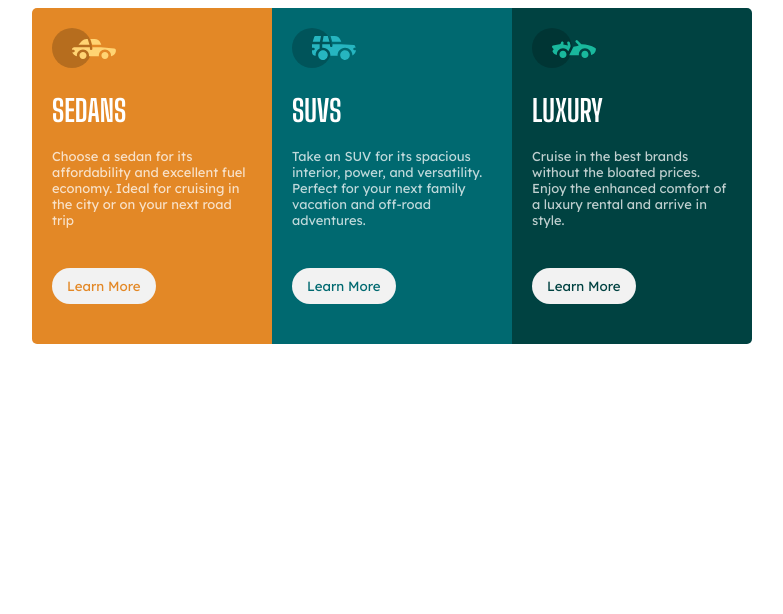
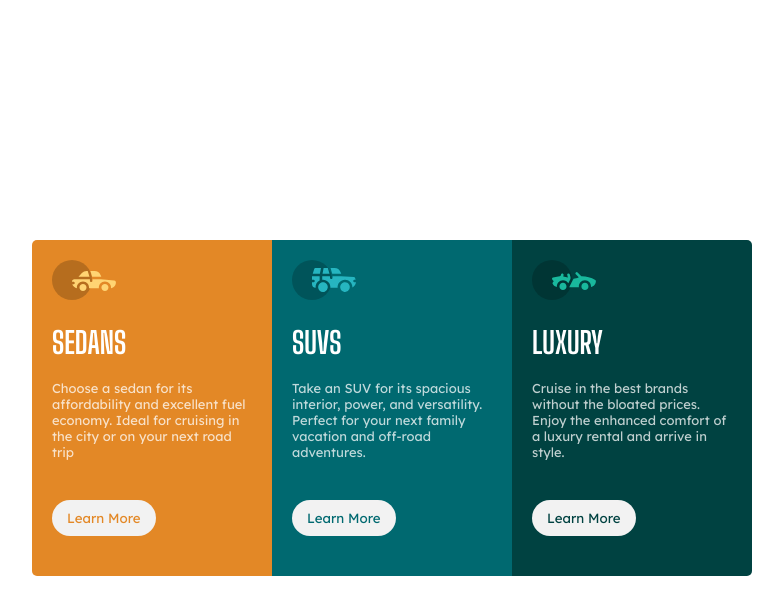
Before and after one commit to barakatokikiola/CSS-Flexbox-And-Grid-Layout-, a plain HTML site: page css_flexbox/flex.html in a window 1280 px wide. Shown: the whole page, without its empty margins (248-1031 px from the left). Drawn offline with Linux system fonts and the light colour scheme.

Commit message:
committed

```diff
--- a/css_flexbox/flex.css
+++ b/css_flexbox/flex.css
@@ -1,22 +1,24 @@
 
+
+.wrapper{
+    height: 100%;
+    display: flex;
+    margin: 0 auto;
+    align-items: center;
+    justify-content: center;
+}
+@media (max-width: 1440px) {
 
 body, html {
     font-size: 15px;
+    height: 100%;
 }
-.wrapper{
-    height: 100%;
-    display: flex;
-
-    align-items: center;
-    justify-content: center;
-
-}
-@media (max-width: 1440px) {
     .container {
         display: flex;
         flex-direction: row;
         justify-content: center;
         align-items: center;
+        margin: 0 auto;
     }
     .column1, .column2, .column3{
         width: 200px;
@@ -36,6 +38,11 @@ body, html {
 
 }
     @media screen and (max-width:375px) {
+
+body, html {
+    font-size: 15px;
+    height: auto;
+}
         .container {
          display: flex;
          flex-direction: column;
```
